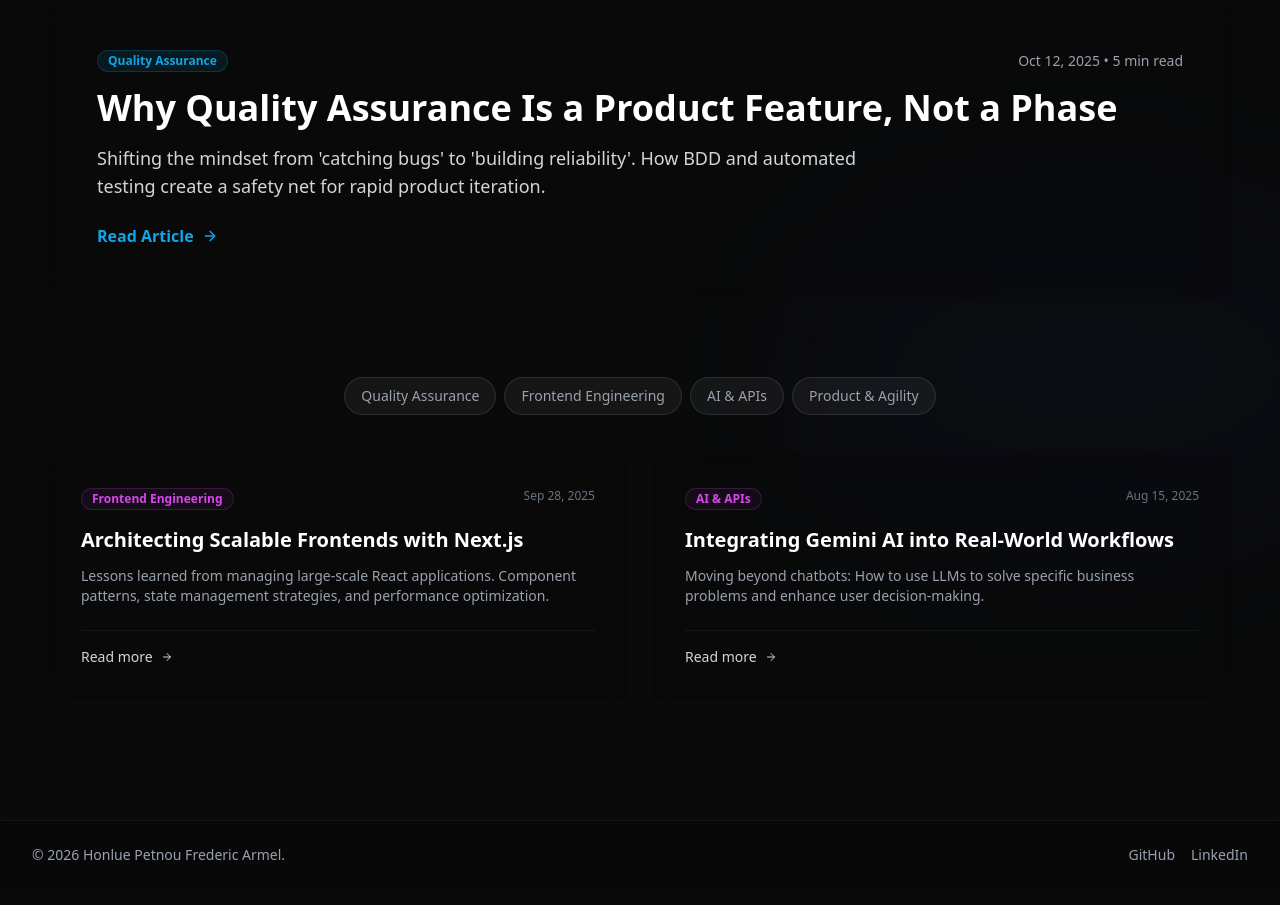
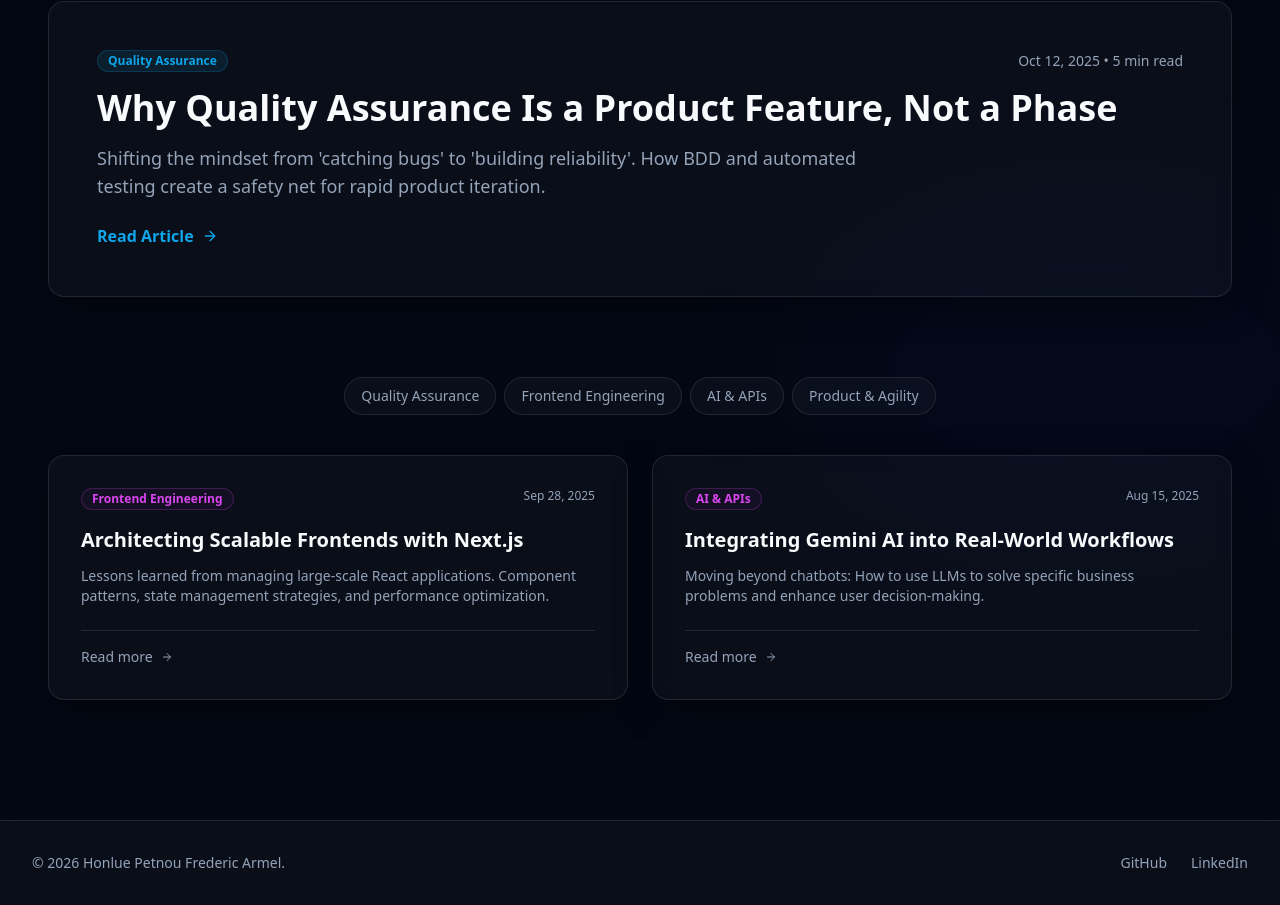
Before and after one commit to HonluePetnou/portofolio, a Next.js app in the folder frontend/: page /blog in a window 1280 px wide. Shown: the part 391-1296 px from the top of the page. Built offline with nearby package versions, Linux system fonts and the light colour scheme.

Commit message:
feat: Implement initial portfolio structure including hero, projects, about, tech stack, experience, contact sections, blog page, and shared UI components.

```diff
--- a/frontend/src/app/blog/page.tsx
+++ b/frontend/src/app/blog/page.tsx
@@ -61,24 +61,24 @@ export default function BlogPage() {
 
       {/* Featured Article */}
       <div className="mb-20">
-        <h2 className="text-2xl font-bold text-white mb-8 flex items-center gap-2">
+        <h2 className="text-2xl font-bold text-foreground mb-8 flex items-center gap-2">
           <BookOpen className="h-6 w-6 text-neon-blue" />
           Featured
         </h2>
         <Link href={`/blog/${articles[0].slug}`} className="block group">
-          <GlassCard className="group-hover:bg-white/10 transition-colors p-8 md:p-12 border-neon-blue/20">
+          <GlassCard className="group-hover:bg-glass-highlight transition-colors p-8 md:p-12 border-neon-blue/20">
             <div className="flex flex-col md:flex-row gap-6 md:items-center justify-between mb-4">
               <Badge className="bg-neon-blue/10 text-neon-blue border-neon-blue/20 w-fit">
                 {articles[0].category}
               </Badge>
-              <span className="text-sm text-gray-400">
+              <span className="text-sm text-muted">
                 {articles[0].date} • {articles[0].readTime}
               </span>
             </div>
-            <h3 className="text-3xl md:text-4xl font-bold text-white mb-4 group-hover:text-neon-blue transition-colors">
+            <h3 className="text-3xl md:text-4xl font-bold text-foreground mb-4 group-hover:text-neon-blue transition-colors">
               {articles[0].title}
             </h3>
-            <p className="text-lg text-gray-300 mb-6 max-w-3xl">
+            <p className="text-lg text-muted dark:text-gray-300 mb-6 max-w-3xl">
               {articles[0].excerpt}
             </p>
             <div className="flex items-center text-neon-blue font-semibold group-hover:translate-x-2 transition-transform">
@@ -93,7 +93,7 @@ export default function BlogPage() {
         {categories.map((cat) => (
           <button
             key={cat}
-            className="px-4 py-2 rounded-full border border-white/10 bg-white/5 text-sm text-gray-400 hover:text-white hover:bg-white/10 transition-colors"
+            className="px-4 py-2 rounded-full border border-glass-border bg-glass-bg text-sm text-muted hover:text-foreground hover:bg-glass-highlight transition-colors"
           >
             {cat}
           </button>
@@ -108,7 +108,7 @@ export default function BlogPage() {
             href={`/blog/${article.slug}`}
             className="block group h-full"
           >
-            <GlassCard className="h-full flex flex-col p-8 hover:border-white/30">
+            <GlassCard className="h-full flex flex-col p-8 hover:border-neon-blue/30">
               <div className="flex justify-between items-start mb-4">
                 <Badge
                   variant="outline"
@@ -116,13 +116,13 @@ export default function BlogPage() {
                 >
                   {article.category}
                 </Badge>
-                <span className="text-xs text-gray-500">{article.date}</span>
+                <span className="text-xs text-muted">{article.date}</span>
               </div>
-              <h3 className="text-xl font-bold text-white mb-3 group-hover:text-neon-blue transition-colors">
+              <h3 className="text-xl font-bold text-foreground mb-3 group-hover:text-neon-blue transition-colors">
                 {article.title}
               </h3>
-              <p className="text-gray-400 text-sm grow">{article.excerpt}</p>
-              <div className="mt-6 pt-4 border-t border-white/5 flex items-center text-sm text-gray-300 group-hover:text-white">
+              <p className="text-muted text-sm grow">{article.excerpt}</p>
+              <div className="mt-6 pt-4 border-t border-glass-border flex items-center text-sm text-muted group-hover:text-foreground">
                 Read more <ArrowRight className="ml-2 h-3 w-3" />
               </div>
             </GlassCard>
--- a/frontend/src/app/globals.css
+++ b/frontend/src/app/globals.css
@@ -2,18 +2,20 @@
 
 :root {
   --background: #ffffff;
-  --foreground: #0a0a0a;
-  --glass-border: rgba(0, 0, 0, 0.1);
-  --glass-bg: rgba(0, 0, 0, 0.03);
-  --glass-highlight: rgba(0, 0, 0, 0.08);
+  --foreground: #0f172a;
+  --muted: #475569; /* Slate 600 for better light mode visibility */
+  --glass-border: rgba(0, 0, 0, 0.06);
+  --glass-bg: rgba(255, 255, 255, 0.8);
+  --glass-highlight: rgba(0, 0, 0, 0.02);
 }
 
 .dark {
-  --background: #0a0a0a;
-  --foreground: #ededed;
+  --background: #030712;
+  --foreground: #f8fafc;
+  --muted: #94a3b8;
   --glass-border: rgba(255, 255, 255, 0.1);
-  --glass-bg: rgba(255, 255, 255, 0.05);
-  --glass-highlight: rgba(255, 255, 255, 0.15);
+  --glass-bg: rgba(255, 255, 255, 0.03);
+  --glass-highlight: rgba(255, 255, 255, 0.08);
 }
 
 @theme {
@@ -23,6 +25,7 @@
   --color-glass-border: var(--glass-border);
   --color-glass-bg: var(--glass-bg);
   --color-glass-highlight: var(--glass-highlight);
+  --color-muted: var(--muted);
 
   /* Background gradients */
   --color-dark-blue: #0f172a;
@@ -41,37 +44,29 @@ body {
 
 /* Glass Utility Classes */
 .glass-panel {
-  @apply backdrop-blur-xl border shadow-lg;
-  background: rgba(255, 255, 255, 0.08);
-  border-color: rgba(255, 255, 255, 0.15);
-  box-shadow: 0 8px 32px 0 rgba(0, 0, 0, 0.37);
+  @apply backdrop-blur-xl border transition-all;
+  background: var(--glass-bg);
+  border-color: var(--glass-border);
+  box-shadow: 0 4px 24px -1px rgba(0, 0, 0, 0.05);
 }
 
 .dark .glass-panel {
-  background: rgba(255, 255, 255, 0.08);
-  border-color: rgba(255, 255, 255, 0.15);
-}
-
-:root .glass-panel {
-  background: rgba(0, 0, 0, 0.08);
-  border-color: rgba(0, 0, 0, 0.15);
-  box-shadow: 0 8px 32px 0 rgba(0, 0, 0, 0.1);
+  box-shadow: 0 8px 32px 0 rgba(0, 0, 0, 0.4);
 }
 
 .glass-card {
-  @apply bg-white/5 backdrop-blur-md border border-white/10 rounded-xl transition-all duration-300 hover:bg-white/10 hover:border-white/20 hover:shadow-xl hover:-translate-y-1;
+  @apply backdrop-blur-md border rounded-2xl transition-all duration-500 hover:shadow-2xl hover:-translate-y-1.5;
+  background: var(--glass-bg);
+  border-color: var(--glass-border);
+  box-shadow: 0 4px 20px -2px rgba(0, 0, 0, 0.05);
 }
 
 .dark .glass-card {
-  @apply bg-white/5 border-white/10 hover:bg-white/10 hover:border-white/20;
-}
-
-:root .glass-card {
-  @apply bg-black/5 border-black/10 hover:bg-black/10 hover:border-black/20;
+  box-shadow: 0 10px 40px -10px rgba(0, 0, 0, 0.5);
 }
 
 .glass-text {
-  @apply text-white;
+  @apply text-white dark:text-white;
 }
 
 /* Fancy Background Blobs */
--- a/frontend/src/components/home/projects-section.tsx
+++ b/frontend/src/components/home/projects-section.tsx
@@ -46,7 +46,7 @@ export function ProjectsSection() {
         <h2 className="text-3xl md:text-4xl font-bold text-center mb-4">
           Featured <span className="text-neon-blue">Projects</span>
         </h2>
-        <p className="text-center text-gray-400 mb-12 max-w-2xl mx-auto">
+        <p className="text-center text-muted mb-12 max-w-2xl mx-auto">
           Case studies in reliability and impact
         </p>
 
--- a/frontend/src/components/layout/footer.tsx
+++ b/frontend/src/components/layout/footer.tsx
@@ -1,16 +1,16 @@
 export function Footer() {
   return (
-    <footer className="w-full py-6 mt-20 border-t border-white/5 bg-black/20 backdrop-blur-sm">
+    <footer className="w-full py-8 mt-20 border-t border-glass-border bg-glass-bg backdrop-blur-sm">
       <div className="container mx-auto flex flex-col items-center justify-between gap-4 md:flex-row md:px-8">
-        <p className="text-center text-sm text-gray-400 md:text-left">
+        <p className="text-center text-sm text-muted md:text-left">
           &copy; {new Date().getFullYear()} Honlue Petnou Frederic Armel.
         </p>
-        <div className="flex gap-4">
+        <div className="flex gap-6">
           <a
-            href="https://github.com" // Update with actual link if available or keep generic
+            href="https://github.com"
             target="_blank"
             rel="noopener noreferrer"
-            className="text-sm font-medium text-gray-400 hover:text-white transition-colors"
+            className="text-sm font-medium text-muted hover:text-foreground transition-colors"
           >
             GitHub
           </a>
@@ -18,7 +18,7 @@ export function Footer() {
             href="https://linkedin.com"
             target="_blank"
             rel="noopener noreferrer"
-            className="text-sm font-medium text-gray-400 hover:text-white transition-colors"
+            className="text-sm font-medium text-muted hover:text-foreground transition-colors"
           >
             LinkedIn
           </a>
--- a/frontend/src/components/shared/breadcrumbs.tsx
+++ b/frontend/src/components/shared/breadcrumbs.tsx
@@ -14,10 +14,10 @@ interface BreadcrumbsProps {
 
 export function Breadcrumbs({ items }: BreadcrumbsProps) {
   return (
-    <nav className="flex items-center gap-2 mb-8 text-sm font-medium text-gray-400">
+    <nav className="flex items-center gap-2 mb-8 text-sm font-medium text-muted">
       <Link
         href="/"
-        className="flex items-center gap-1 hover:text-white transition-colors"
+        className="flex items-center gap-1 hover:text-foreground transition-colors"
       >
         <Home className="w-4 h-4" />
         <span>Home</span>
@@ -25,13 +25,13 @@ export function Breadcrumbs({ items }: BreadcrumbsProps) {
 
       {items.map((item, index) => (
         <div key={item.href} className="flex items-center gap-2">
-          <ChevronRight className="w-3 h-3 text-gray-600" />
+          <ChevronRight className="w-3 h-3 text-muted/40" />
           {index === items.length - 1 ? (
-            <span className="text-neon-blue">{item.label}</span>
+            <span className="text-neon-blue font-bold">{item.label}</span>
           ) : (
             <Link
               href={item.href}
-              className="hover:text-white transition-colors"
+              className="hover:text-foreground transition-colors"
             >
               {item.label}
             </Link>
--- a/frontend/src/components/shared/section-header.tsx
+++ b/frontend/src/components/shared/section-header.tsx
@@ -11,10 +11,10 @@ export function SectionHeader({
 }: SectionHeaderProps) {
   return (
     <div className={`text-center mb-16 ${className}`}>
-      <h1 className="text-4xl md:text-5xl font-bold text-white mb-4 tracking-tight">
+      <h1 className="text-4xl md:text-5xl font-bold text-foreground mb-4 tracking-tight">
         {title}
       </h1>
-      {subtitle && <p className="text-xl text-gray-400">{subtitle}</p>}
+      {subtitle && <p className="text-xl text-muted">{subtitle}</p>}
     </div>
   );
 }
--- a/frontend/src/components/ui/glass-card.tsx
+++ b/frontend/src/components/ui/glass-card.tsx
@@ -16,8 +16,7 @@ export function GlassCard({
     <div
       className={cn(
         "glass-card p-6",
-        !hoverEffect &&
-          "hover:bg-white/5 hover:border-white/10 hover:shadow-lg hover:translate-y-0",
+        !hoverEffect && "hover:shadow-none hover:translate-y-0",
         className
       )}
     >
```
Also changed, not shown: frontend/src/components/home/about-section.tsx (+12 -10 lines), frontend/src/components/home/contact-section.tsx (+17 -17 lines), frontend/src/components/home/experience-section.tsx (+6 -6 lines), frontend/src/components/home/hero-section.tsx (+12 -16 lines), frontend/src/components/home/tech-stack.tsx (+4 -6 lines).
